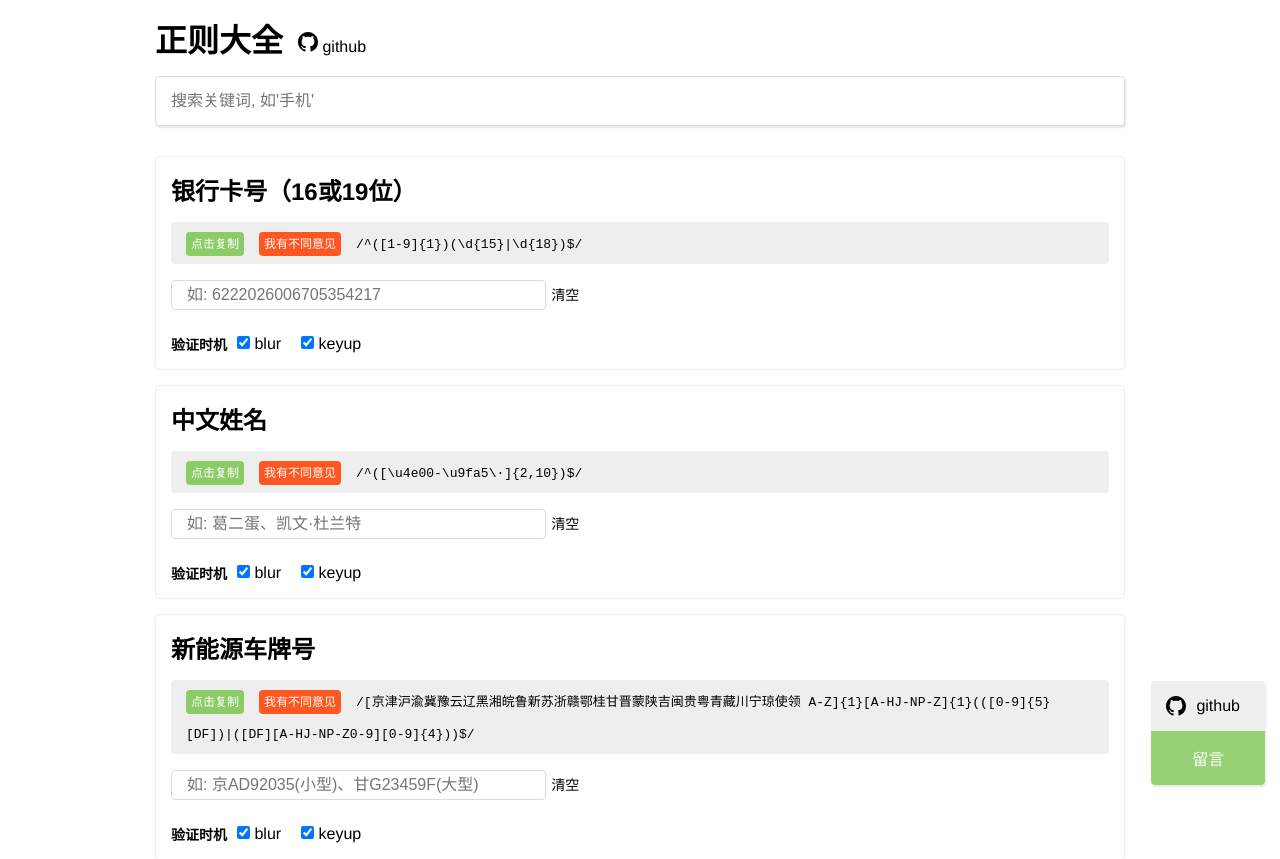
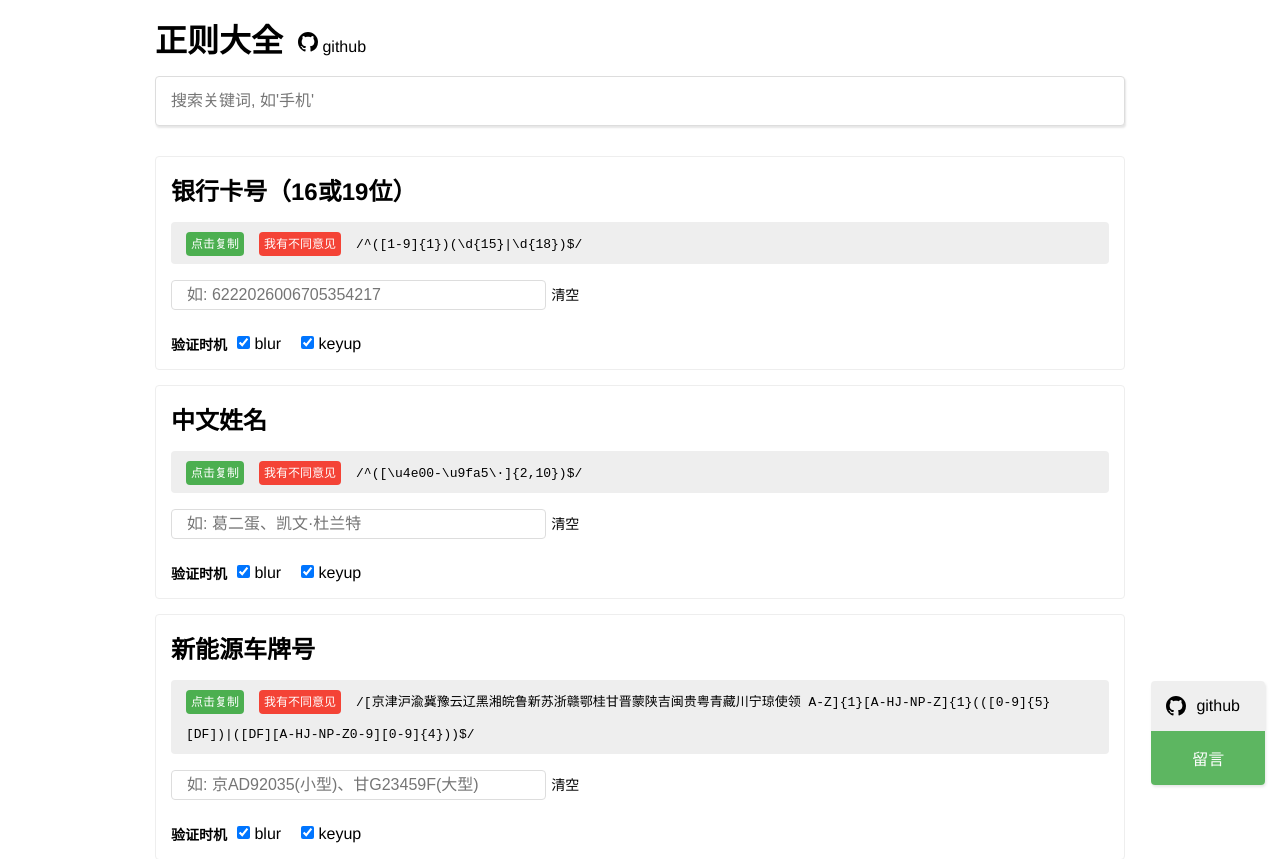
Before and after one commit to any86/any-rule, a Vue app: page / in a window 1280 px wide. Shown: the top 859 px of the page. Built offline with nearby package versions, Linux system fonts and the light colour scheme.

Commit message:
style: 修改颜色

```diff
--- a/src/App.vue
+++ b/src/App.vue
@@ -218,7 +218,7 @@ export default {
 </script>
 
 <style lang="scss" scoped>
-$primary: rgb(139, 204, 102);
+$primary: #4caf50;
 $radius: 4px;
 @keyframes slide {
     from {
@@ -373,7 +373,7 @@ main {
 
                 > .btn-better {
                     @extend .btn-copy;
-                    background-color: #ff5722;
+                    background-color: #F44336;
                 }
             }
 
```
